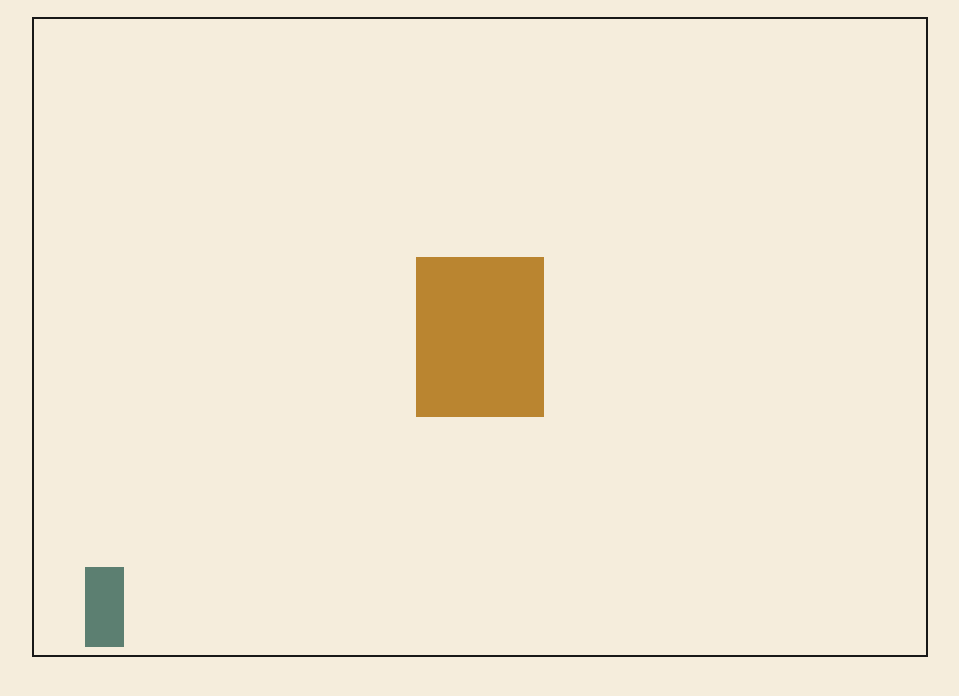
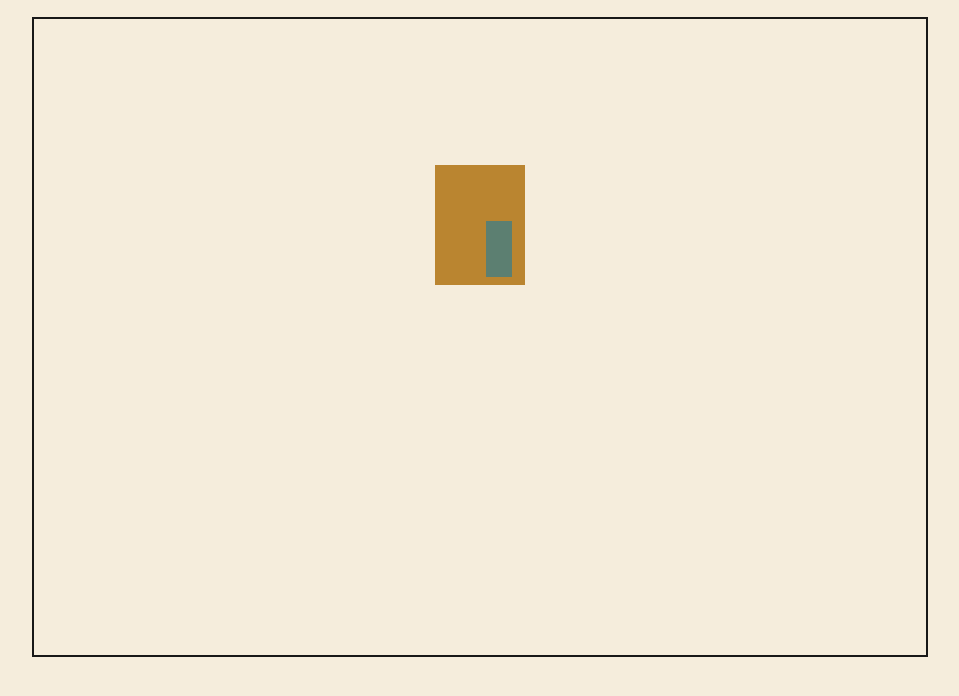
Before and after one commit to Navitat/project-1-game, a plain HTML site: page index.html in a window 1280 px wide. Shown: the part 52-748 px from the top of the page, without its empty margins (160-1119 px from the left). Drawn offline with Linux system fonts and the light colour scheme.

Commit message:
feat: elevator moves up and down with player element

```diff
--- a/index.html
+++ b/index.html
@@ -17,9 +17,7 @@
   <body>
     <h1>Ascensor! - A DOM manipulation game</h1>
     <div id="main">
-      <div id="board">
-        <div id="player"></div>
-      </div>
+      <div id="board"></div>
     </div>
   </body>
 </html>
--- a/js/app.js
+++ b/js/app.js
@@ -3,12 +3,25 @@ const boardElm = document.querySelector("#board");
 
 class Player {
   constructor() {
-    this.width = 3;
-    this.height = 10;
+    this.width = 2;
+    this.height = 7;
     this.positionX = 4;
     this.positionY = 1;
+    this.playerElm = null;
 
-    this.updateUI();
+    this.createPlayer();
+  }
+
+  createPlayer() {
+    this.playerElm = document.createElement("div");
+    this.playerElm.setAttribute("id", "player");
+    this.playerElm.style.width = this.width + "vw";
+    this.playerElm.style.height = this.height + "vh";
+    this.playerElm.style.left = this.positionX + "vw";
+    this.playerElm.style.bottom = this.positionY + "vh";
+
+    const elevatorElm = document.querySelector("#elevator");
+    elevatorElm.appendChild(this.playerElm);
   }
 
   updateUI() {
@@ -38,10 +51,11 @@ class Player {
 
 class Elevator {
   constructor() {
-    this.width = 10;
-    this.height = 20;
+    this.width = 7;
+    this.height = 15;
     this.positionY = 0; // bottom in css
     this.elevatorElm = null;
+    this.direction = 1;
 
     this.createElevator();
   }
@@ -60,8 +74,13 @@ class Elevator {
     this.elevatorElm.style.bottom = this.positionY + "vh";
   }
 
-  move() {
-    //this.positionY++;
+  movement() {
+    this.positionY += this.direction * 2;
+
+    if (this.positionY === 32 || this.positionY === -32) {
+      this.direction *= -1;
+    }
+
     this.updateUI();
   }
 }
@@ -79,5 +98,9 @@ document.addEventListener("keydown", (event) => {
 });
 
 setInterval(() => {
-  elevator.move();
-}, 5_00);
+  elevator.movement();
+}, 2_00);
+
+// setInterval(() => {
+//   elevator.moveDown();
+// }, 2_00);
```
